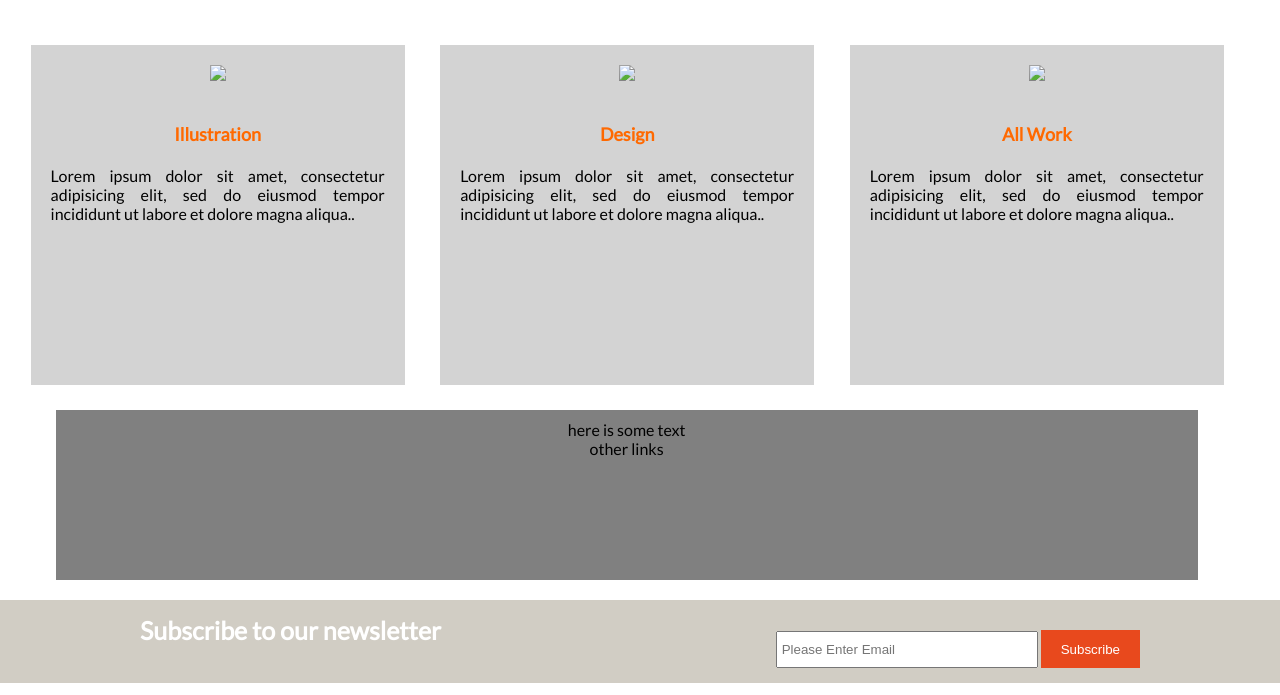
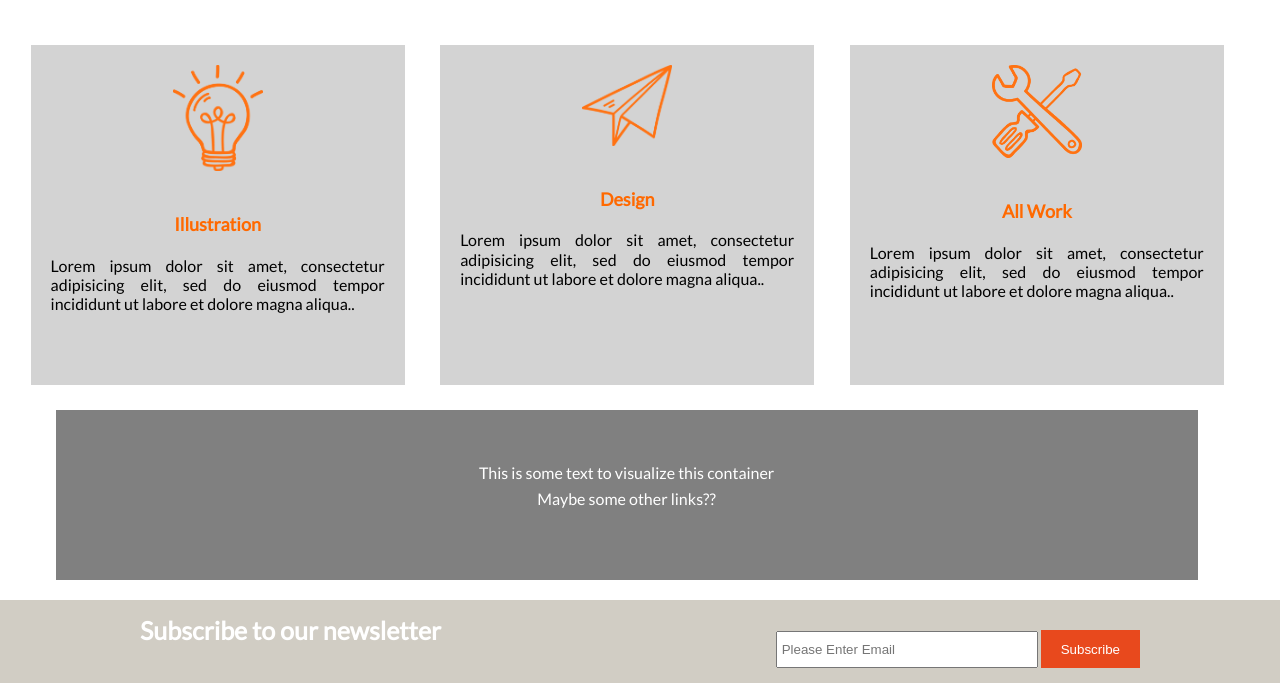
Before and after one commit to Gus-tavogonz/Basic-Portfolio, a plain HTML site: page index.html in a window 1280 px wide. Shown: the part 670-1365 px from the top of the page. Drawn offline with Linux system fonts and the light colour scheme.

Commit message:
adding index and about to repository

```diff
--- a/index.html
+++ b/index.html
@@ -58,7 +58,7 @@
 		<div class="content-3-columns">
 				<div class="four">
 					<div class="top-left-column-home">
-						<img src="./assets/images/ilustration-logo.jpg">
+							<img src="./assets/images/icon1.png" style="width:90px;">
 						<h2><a href="illustration.html">Illustration</a></h2>
 						<p>Lorem ipsum dolor sit amet, consectetur adipisicing elit, sed do eiusmod
 						tempor incididunt ut labore et dolore magna aliqua..</p>
@@ -66,7 +66,7 @@
 				</div>
 				<div class="four">
 					<div class="top-middle-column-home">
-						<img src="images/design-logo.jpg" >
+							<img src="./assets/images/icon4.png" style="width:90px;">
 						<h2><a href="design.html">Design</a></h2>
 						<p>Lorem ipsum dolor sit amet, consectetur adipisicing elit, sed do eiusmod
 						tempor incididunt ut labore et dolore magna aliqua..</p>
@@ -74,7 +74,7 @@
 				</div>
 				<div class="four">
 					<div class="top-right-column-home">
-							<img src="images/all-logo.jpg">
+							<img src="./assets/images/icon3.png" style="width:90px;">
 							<h2><a href="allwork.html">All Work</a></h2>
 							<p>Lorem ipsum dolor sit amet, consectetur adipisicing elit, sed do eiusmod
 							tempor incididunt ut labore et dolore magna aliqua..</p>
@@ -84,10 +84,12 @@
 		</div><!--DIV CLASS FOUR COLUMNS ENDS HERE-->
 	<div class="nine">
 		<div class="content-paragraph">
-			<p>here is some text</p>
+			<div class="paragraph">
+			<p>This is some text to visualize this container</p>
 			<ol>
-				<li> other links</li>
+				<li> Maybe some other links??</li>
 			</ol>
+		</div>
 		</div>
 	</div>
 	<div class="row"><!--NEWSLETTER DIV STARTS HERE!!!!-->
```
Also changed, not shown: about.html (+3 -3 lines).
